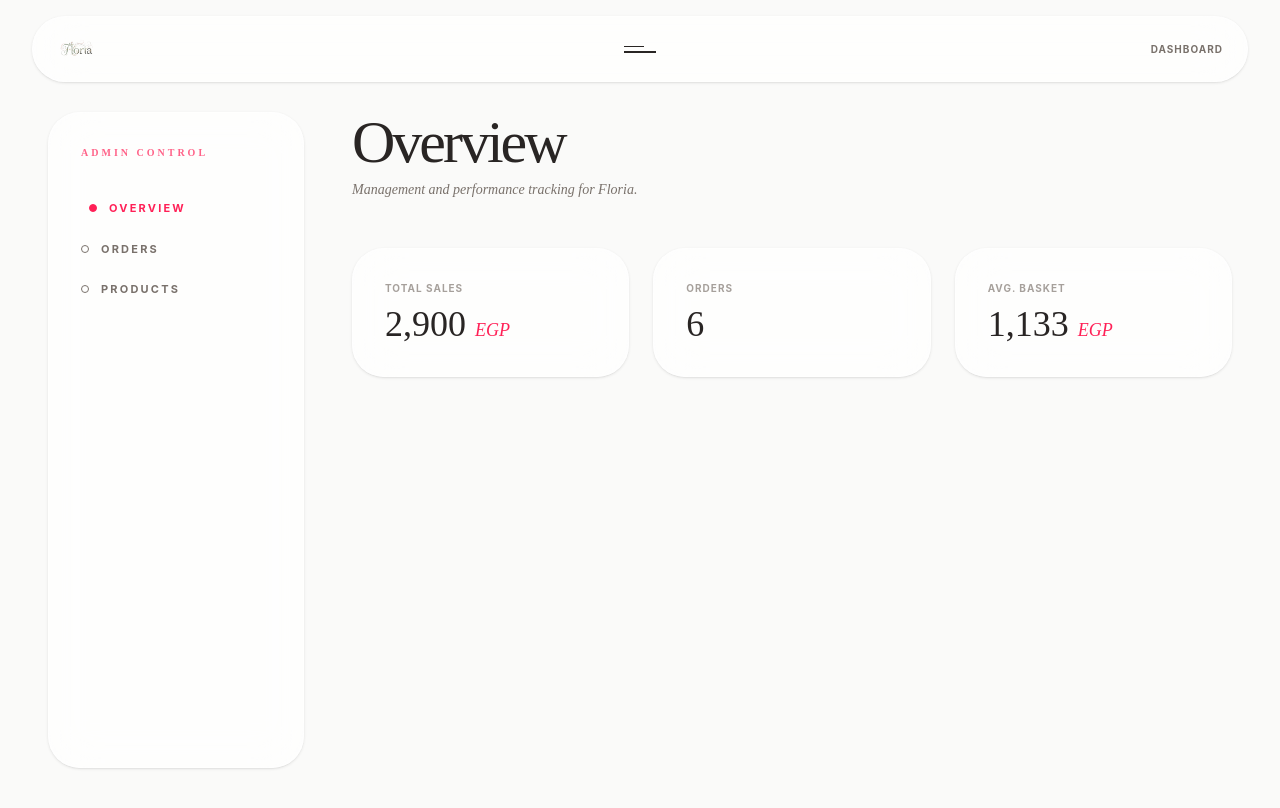
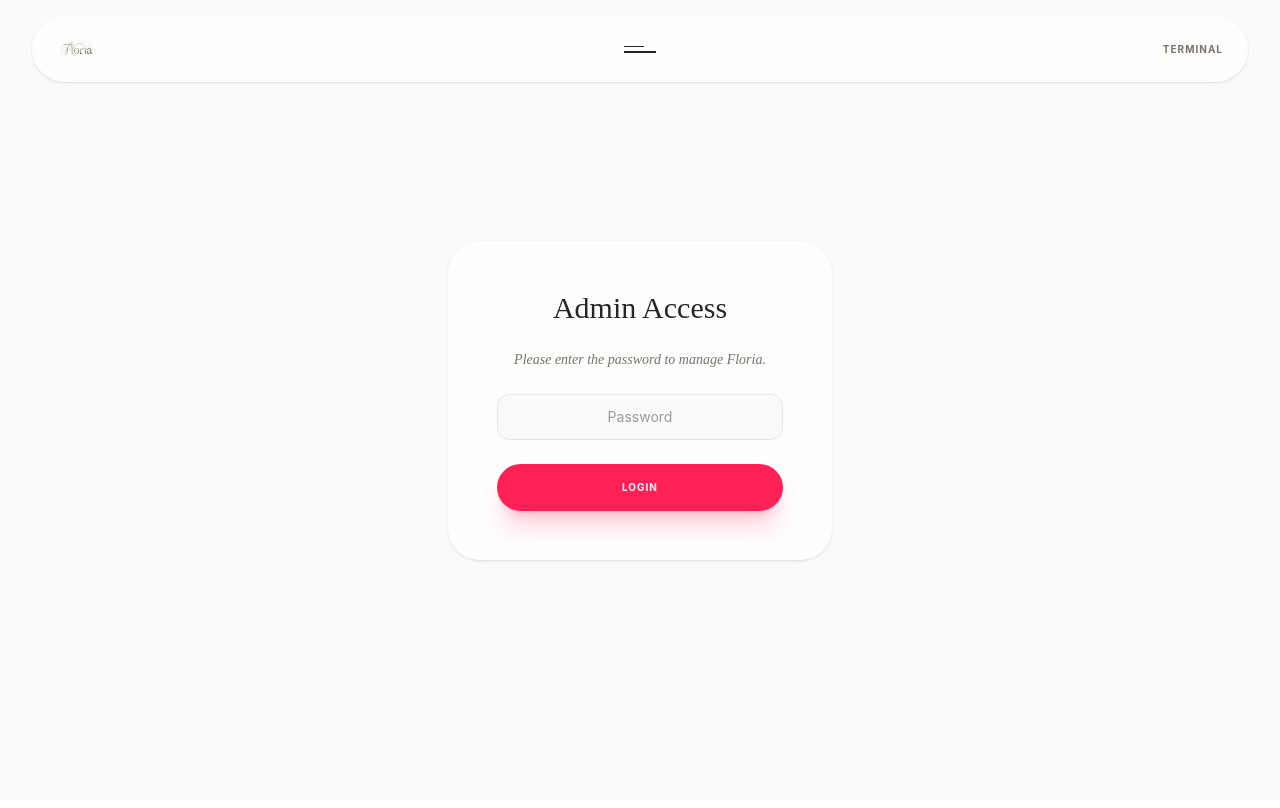
Before and after one commit to hassanarafa/Shop-Rosera, a Vue app: page /dashboard in a window 1280 px wide. Shown: the top 808 px of the page. Built offline with nearby package versions, Linux system fonts and the light colour scheme.

Commit message:
handle dashboard access

```diff
--- a/src/components/AppNavbar.vue
+++ b/src/components/AppNavbar.vue
@@ -12,8 +12,9 @@
                 <span class="w-8 h-[1.5px] bg-stone-800 transition-all group-hover:w-5"></span>
             </button>
 
-            <router-link to="/dashboard" class="text-[10px] font-bold uppercase tracking-widest text-stone-500">
-                Dashboard
+            <router-link to="/dashboard"
+                class="text-[10px] font-bold uppercase tracking-widest text-stone-500 hover:text-stone-800 transition-colors">
+                Terminal
             </router-link>
         </div>
     </nav>
@@ -51,7 +52,7 @@
 
                     <div class="my-6 mx-4 border-t border-stone-100"></div>
 
-                    <router-link to="/admin/dashboard" @click="isSidebarOpen = false"
+                    <router-link to="/dashboard" @click="isSidebarOpen = false"
                         class="flex items-center gap-3 px-4 py-2 text-stone-400 hover:text-stone-900 transition group">
                         <div class="w-1.5 h-1.5 rounded-full bg-stone-200 group-hover:bg-rose-500 transition-colors">
                         </div>
--- a/src/views/DashboardView.vue
+++ b/src/views/DashboardView.vue
@@ -1,5 +1,5 @@
 <template>
-    <div class="flex min-h-screen bg-stone-50 pt-28 pb-12 px-6 md:px-12 gap-8 md:gap-12">
+    <div v-if="isAuthenticated" class="flex min-h-screen bg-stone-50 pt-28 pb-12 px-6 md:px-12 gap-8 md:gap-12">
         <!-- 1. Sidebar -->
         <aside
             class="w-64 bg-white/70 backdrop-blur-xl border border-white/50 rounded-[2rem] hidden md:block sticky top-28 h-[calc(100vh-144px)] shadow-sm">
@@ -18,6 +18,11 @@
                     <button @click="activeTab = 'products'" :class="tabClass('products')">
                         <span class="w-2 h-2 rounded-full border border-current mr-3 transition-all"
                             :class="activeTab === 'products' ? 'bg-rose-500' : ''"></span> Products
+                    </button>
+                </nav>
+                <nav class="mt-10 pt-6 border-t border-stone-100">
+                    <button @click="handleLogout" :class="tabClass('logout')">
+                        <span class="w-2 h-2 rounded-full border border-current mr-3"></span> Logout
                     </button>
                 </nav>
             </div>
@@ -139,7 +144,7 @@
                                     </td>
                                     <td class="p-6 text-sm text-stone-600">
                                         {{ order.product }} <span class="text-rose-500 font-bold ml-1">x{{ order.qty
-                                            }}</span>
+                                        }}</span>
                                     </td>
                                     <td class="p-6 font-medium text-stone-800">
                                         {{ (order.price * order.qty).toLocaleString() }} <span
@@ -210,7 +215,7 @@
                         </svg>
                     </button>
                     <h3 class="text-2xl font-serif text-stone-800 mb-6">{{ isEditing ? 'Edit Product' : 'Add NewProduct'
-                    }}</h3>
+                        }}</h3>
                     <form @submit.prevent="saveProduct" class="space-y-4">
                         <div>
                             <label
@@ -244,11 +249,42 @@
             </div>
         </Transition>
     </div>
+
+    <!-- Login Screen -->
+    <div v-else class="min-h-screen bg-stone-50 flex items-center justify-center p-6">
+        <div class="w-full max-w-sm">
+            <form @submit.prevent="handleLogin"
+                class="bg-white/70 backdrop-blur-xl p-8 md:p-12 rounded-[2rem] border border-white/50 shadow-sm text-center space-y-6">
+                <h1 class="font-serif text-3xl text-stone-800">Admin Access</h1>
+                <p class="text-sm text-stone-500 font-serif italic">
+                    Please enter the password to manage Floria.
+                </p>
+                <div>
+                    <input v-model="passwordInput" type="password" placeholder="Password" required
+                        class="w-full text-center bg-stone-50 border border-stone-200 rounded-xl px-4 py-3 outline-none focus:border-rose-300 focus:ring-1 focus:ring-rose-300 text-sm">
+                    <p v-if="loginError" class="text-rose-500 text-xs mt-2">Incorrect password. Please try again.</p>
+                </div>
+                <button type="submit"
+                    class="w-full bg-rose-500 text-white px-8 py-4 rounded-full text-[10px] font-bold uppercase tracking-widest hover:bg-stone-800 transition-all duration-500 shadow-xl shadow-rose-500/20">
+                    Login
+                </button>
+            </form>
+        </div>
+    </div>
 </template>
 
 <script setup>
-import { ref, computed } from 'vue';
+import { ref, computed, onMounted } from 'vue';
 
+// --- Authentication Logic ---
+const isAuthenticated = ref(false);
+const passwordInput = ref('');
+const loginError = ref(false);
+// IMPORTANT: For better security, store this password in an environment variable
+// instead of hardcoding it in the source code.
+const ADMIN_PASSWORD = 'password123';
+
+// --- Component State ---
 const activeTab = ref('overview');
 
 // Order Filtering
@@ -266,6 +302,28 @@ const filterButtonClass = (status) => {
     const active = 'text-rose-500 border-rose-500';
     const inactive = 'text-stone-400 border-transparent hover:text-stone-800 hover:border-stone-300';
     return base + (orderStatusFilter.value === status ? active : inactive);
+};
+
+onMounted(() => {
+    // Check if the user is already authenticated from a previous session
+    if (localStorage.getItem('floria_admin_auth') === 'true') {
+        isAuthenticated.value = true;
+    }
+});
+
+const handleLogin = () => {
+    if (passwordInput.value === ADMIN_PASSWORD) {
+        isAuthenticated.value = true;
+        loginError.value = false;
+        localStorage.setItem('floria_admin_auth', 'true'); // Persist auth state
+    } else {
+        loginError.value = true;
+    }
+};
+
+const handleLogout = () => {
+    localStorage.removeItem('floria_admin_auth');
+    isAuthenticated.value = false;
 };
 
 const orders = ref([
```
